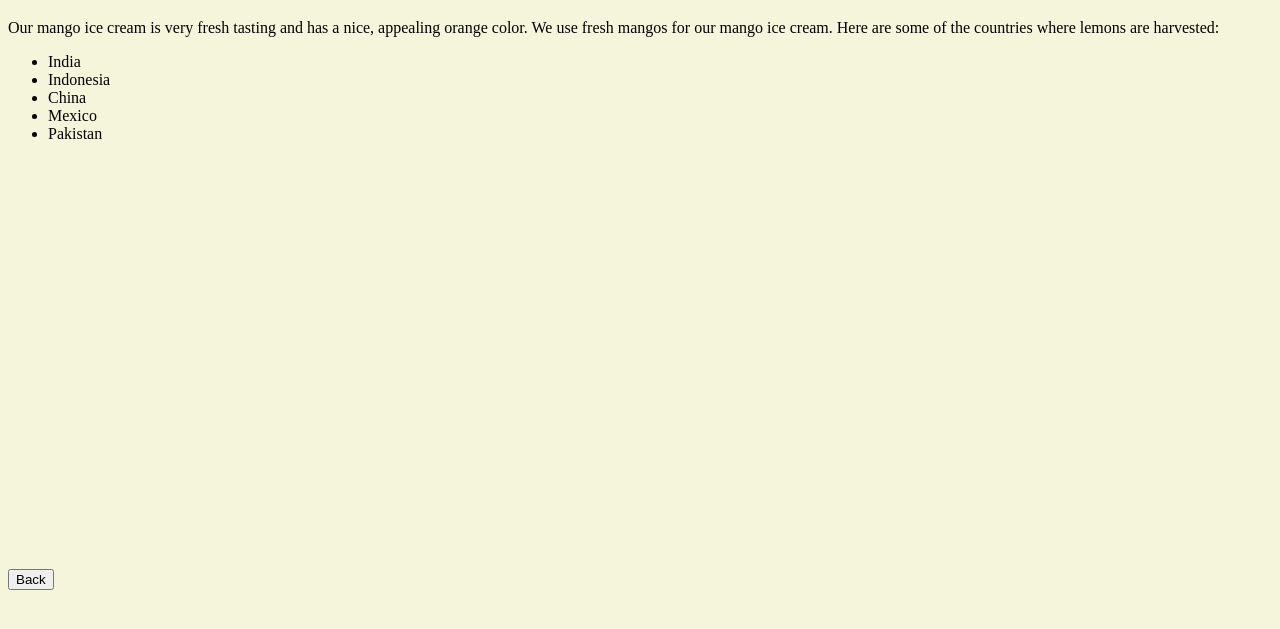
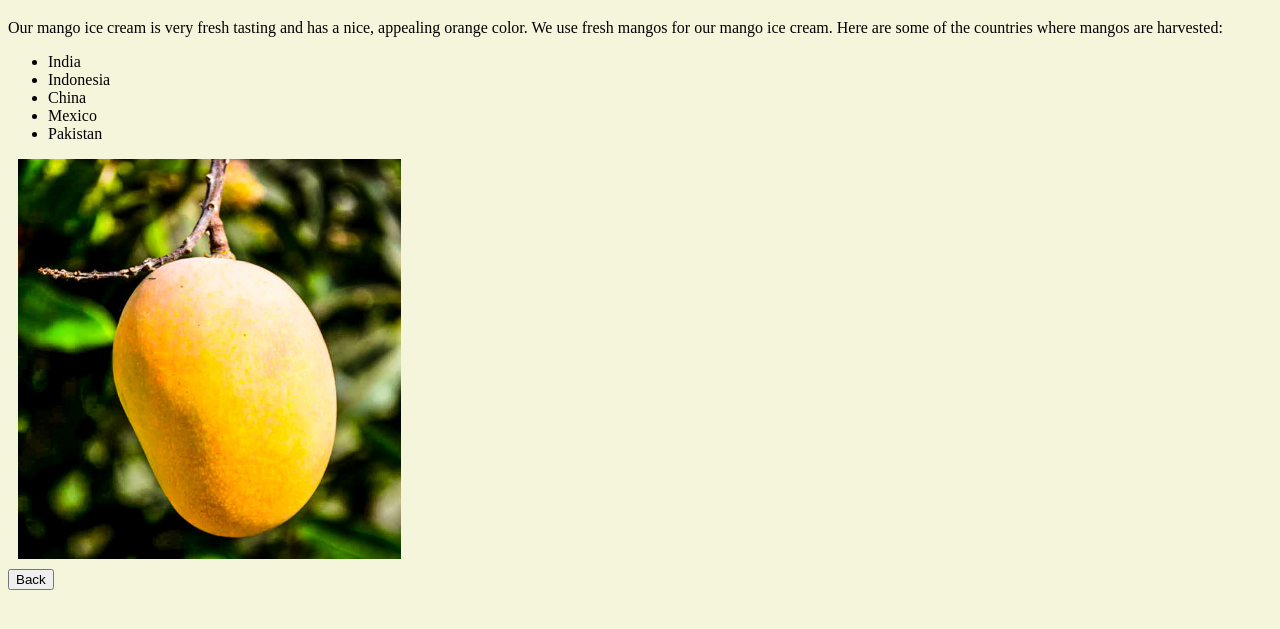
Before and after one commit to devin-cwhq/h33_devops_lesson_8, a plain HTML site: page mango.html in a window 1280 px wide. Shown: the part 61-690 px from the top of the page. Drawn offline with Linux system fonts and the light colour scheme.

Commit message:
Adding image of a mango

```diff
--- a/mango.html
+++ b/mango.html
@@ -18,7 +18,7 @@
 
     <!-- --------------------------------------------- -->
 
-            Here are some of the countries where lemons are harvested:
+            Here are some of the countries where mangos are harvested:
             <ul>
                 <li>India</li>
                 <li>Indonesia</li>
@@ -27,7 +27,7 @@
                 <li>Pakistan</li>
             </ul>
 
-            <img src="">
+            <img src="img/mango.jpg">
 
             <a href="index.html"><button type="button">Back</button></a>
 
```
